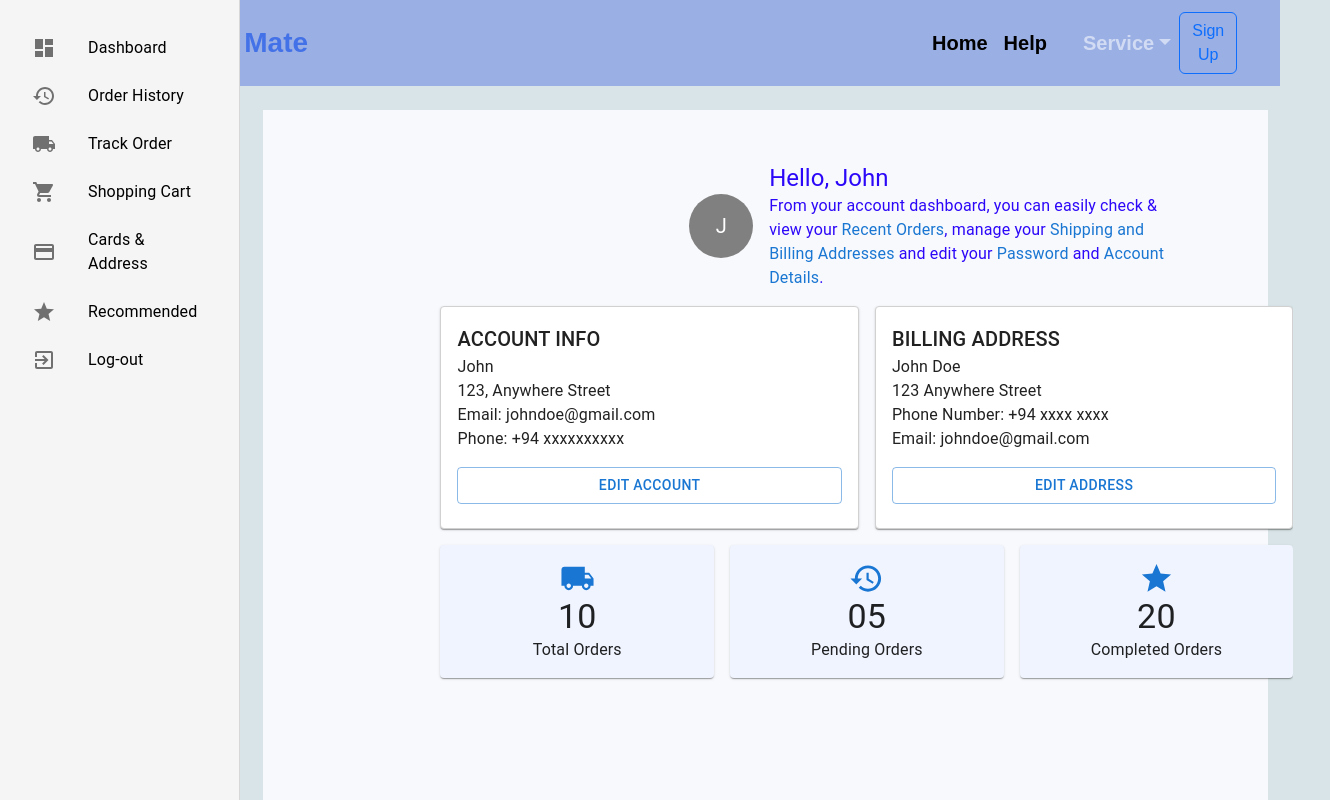
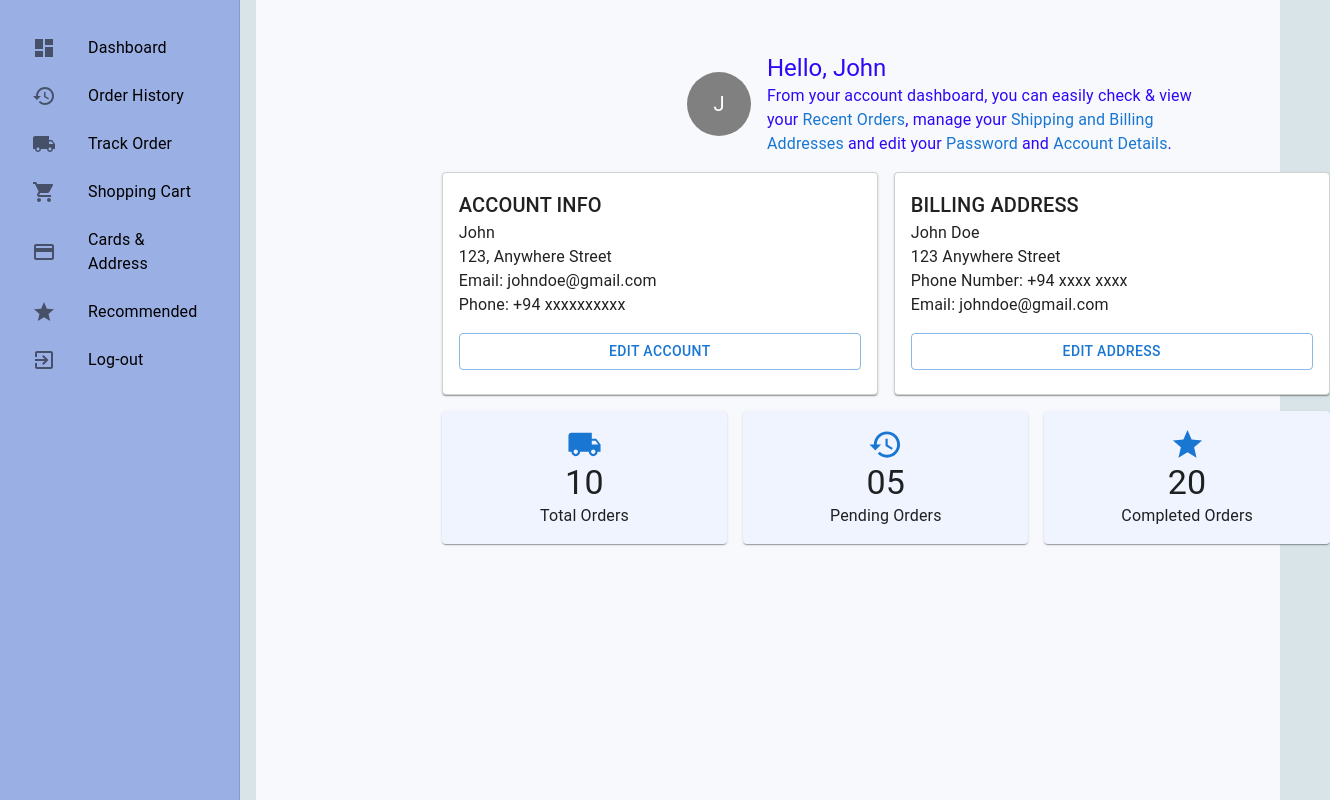
Before and after one commit to kalasiransharamarambage/MilkMate, a React (Vite) app: page /profile in a window 1280 px wide. Shown: the top 800 px of the page, 1330 px wide, since content can reach past the window. Built offline with nearby package versions, Linux system fonts and the light colour scheme.

Commit message:
Some files changed

```diff
--- a/src/App.jsx
+++ b/src/App.jsx
@@ -63,13 +63,15 @@ function App() {
         <Route path="/cparentdisplay" element= {<CParentDisplay/>}/>
         <Route path="/gchilddisplay" element= {<GChildDisplay/>}/>
         <Route path="/gparentdisplay" element= {<GParentDisplay/>}/>
+        <Route path="/registerform" element= {<RegisterForm/>}/>
+        <Route path="/register" element= {<Register/>}/>
 
-         <Route path="/registerform" element= {<RegisterForm/>}/>
-        <Route path="/register" element= {<Register/>}/>
+
+        </Route>
+
         <Route path="/profile" element= {<Profile/>}/>
 
 
-        </Route>
       </Routes>
     </Router>
   );
--- a/src/Components/Dasboard.jsx
+++ b/src/Components/Dasboard.jsx
@@ -44,14 +44,15 @@ const InfoCard = styled(Card)(({ theme }) => ({
 const BillingCard = styled(Card)(({ theme }) => ({
   border: '1px solid #d1d1d1',
   textAlign: 'left',
-  height: '100%',  // Ensure it takes full height of the Grid item
+  height: '100%',
+  // Ensure it takes full height of the Grid item
 }));
 
 const Dashboard = () => {
   return (
-    <Container sx={{ minHeight: '100vh' }}>
-      <Box p={4}>
-        <UserInfo>
+    <Container sx={{ minHeight: '100vh',width:'1000px',marginLeft:'5px' }}>
+      <Box p={4} >
+        <UserInfo >
           <Avatar alt="John" sx={{ width: 64, height: 64, backgroundColor: 'grey' }}>J</Avatar>
           <UserDetails>
             <Typography variant="h5">Hello, John</Typography>
--- a/src/Components/Navbar/Navbar.jsx
+++ b/src/Components/Navbar/Navbar.jsx
@@ -64,7 +64,7 @@ function NavbarComponent() {
               style={{ color: "black", fontSize: "20px", fontWeight: "600" }}
               id="basic-nav-dropdown"
             >
-              <NavDropdown.Item href="profile">User Profile</NavDropdown.Item>
+              <NavDropdown.Item href="profile">Admin Dashboard</NavDropdown.Item>
               <NavDropdown.Item href="animal">Animal Profile</NavDropdown.Item>
               <NavDropdown.Item href="mainform">
                 Construction Plan
--- a/src/Components/sidebar.jsx
+++ b/src/Components/sidebar.jsx
@@ -24,7 +24,7 @@ const sidebarItems = [
 
 const Drawer = styled(MuiDrawer)(({ theme }) => ({
   '& .MuiDrawer-paper': {
-    backgroundColor: '#f5f5f5',
+    backgroundColor: '#9AAFE4',
     color: '#000',
     width: '240px',
     display: 'flex',
--- a/src/Pages/Dashboard-OM/Dashboard.jsx
+++ b/src/Pages/Dashboard-OM/Dashboard.jsx
@@ -14,6 +14,7 @@ import MilkPowder from "../../assets/Img/milkPowder.jpg";
 import drink from "../../assets/Img/yogurt.jpg";
 import Footer from "../../Components/Footer/Footer";
 import {Link} from "react-router-dom";
+
 
 import AOS from 'aos';
 import 'aos/dist/aos.css';
@@ -62,6 +63,13 @@ function Dashboard() {
 
     return (
         <div>
+            <Row>
+            <h1 className="text-center mb-4" style={{ fontSize: "55px",color:"black" ,marginTop:"20px"}}>
+        Milk Mate Products
+      </h1>
+            </Row>
+
+
             <Row>
                 <Col data-aos="fade-right" style={{ display: "flex", justifyContent: "end" }}>
                     <Image src={DashboardImg} style={{ width: "auto", height: "80vh" }} />
--- a/src/Pages/Help-OM/Help.jsx
+++ b/src/Pages/Help-OM/Help.jsx
@@ -64,7 +64,7 @@ const Help = () => {
 
       <Row className="justify-content-center mt-5">
         <Col md={2}>
-          <Button variant="secondary" className="w-100">
+          <Button variant="primary" className="w-100" style={{marginBottom:"50px"}}>
             Back
           </Button>
         </Col>
```
